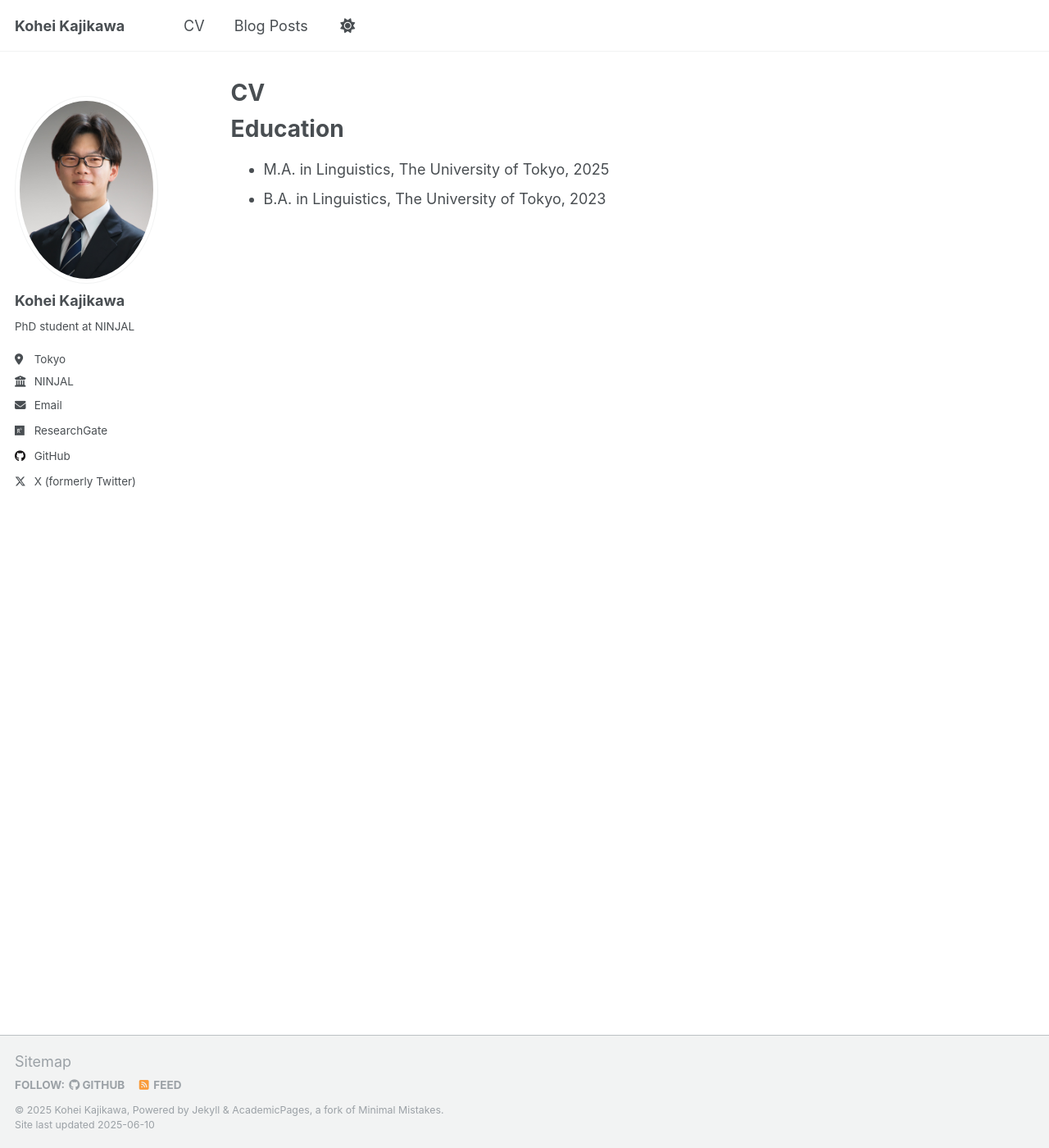
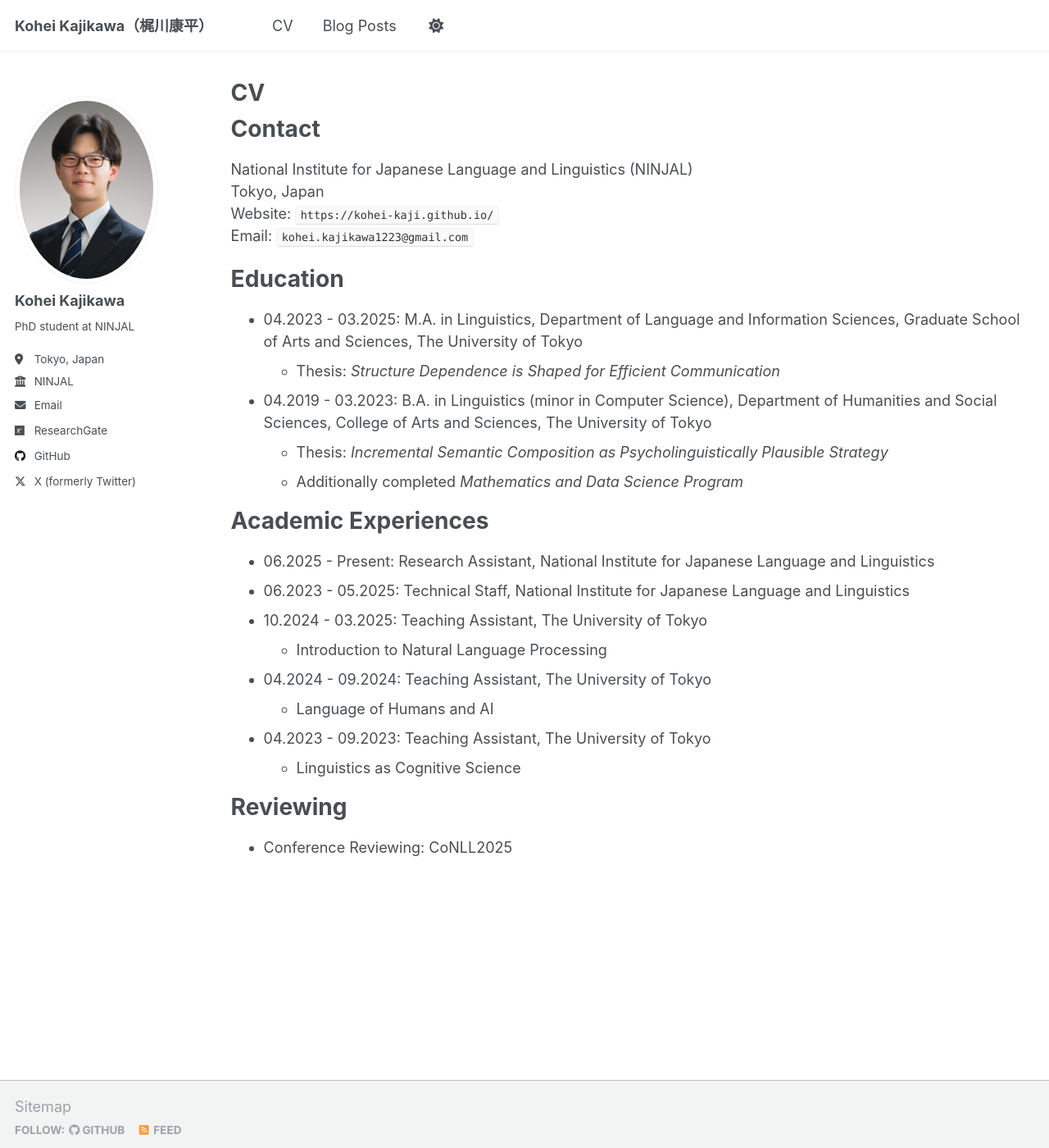
Before and after one commit to kohei-kaji/kohei-kaji.github.io, a Jekyll site: the page built from _pages/cv.md, in a window 1280 px wide and 1400 px high. Shown: the whole window at 82% size. Built offline with Jekyll 4.4.1, drawn with Linux system fonts in a browser that asks for light colours.

```diff
--- a/_config.yml
+++ b/_config.yml
@@ -9,7 +9,7 @@
 # Basic Site Settings
 locale                   : "en-US"
 site_theme               : "default"
-title                    : "Kohei Kajikawa" # "Your Name / Site Title"
+title                    : "Kohei Kajikawa（梶川康平）" # "Your Name / Site Title"
 title_separator          : "" # "-"
 name                     : &name "Kohei Kajikawa"
 description              : &description "personal description"
@@ -26,7 +26,7 @@ author:
   name             : "Kohei Kajikawa"
   pronouns         : # example: "she/her"
   bio              : "PhD student at NINJAL"
-  location         : "Tokyo"
+  location         : "Tokyo, Japan"
   employer         : "NINJAL"
   uri              : # URL
   email            : "kohei.kajikawa1223@gmail.com"
--- a/_pages/cv.md
+++ b/_pages/cv.md
@@ -9,10 +9,35 @@ redirect_from:
 
 {% include base_path %}
 
+Contact
+======
+National Institute for Japanese Language and Linguistics (NINJAL)\
+Tokyo, Japan\
+Website: `https://kohei-kaji.github.io/`\
+Email: `kohei.kajikawa1223@gmail.com`
+
 Education
 ======
-* M.A. in Linguistics, The University of Tokyo, 2025
-* B.A. in Linguistics, The University of Tokyo, 2023
+- 04.2023 - 03.2025: M.A. in Linguistics, Department of Language and Information Sciences, Graduate School of Arts and Sciences, The University of Tokyo
+  - Thesis: *Structure Dependence is Shaped for Efficient Communication*
+- 04.2019 - 03.2023: B.A. in Linguistics (minor in Computer Science), Department of Humanities and Social Sciences, College of Arts and Sciences, The University of Tokyo
+  - Thesis: *Incremental Semantic Composition as Psycholinguistically Plausible Strategy*
+  - Additionally completed *Mathematics and Data Science Program*
+
+Academic Experiences
+======
+- 06.2025 - Present: Research Assistant, National Institute for Japanese Language and Linguistics
+- 06.2023 - 05.2025: Technical Staff, National Institute for Japanese Language and Linguistics
+- 10.2024 - 03.2025: Teaching Assistant, The University of Tokyo
+  - Introduction to Natural Language Processing
+- 04.2024 - 09.2024: Teaching Assistant, The University of Tokyo
+  - Language of Humans and AI
+- 04.2023 - 09.2023: Teaching Assistant, The University of Tokyo
+  - Linguistics as Cognitive Science
+
+Reviewing
+======
+- Conference Reviewing: CoNLL2025
 
 <!-- Work experience
 ======
```
Also changed, not shown: _pages/about.md (+14 -15 lines), _posts/2023-01-12-ccg.md (+2 -0 lines).
